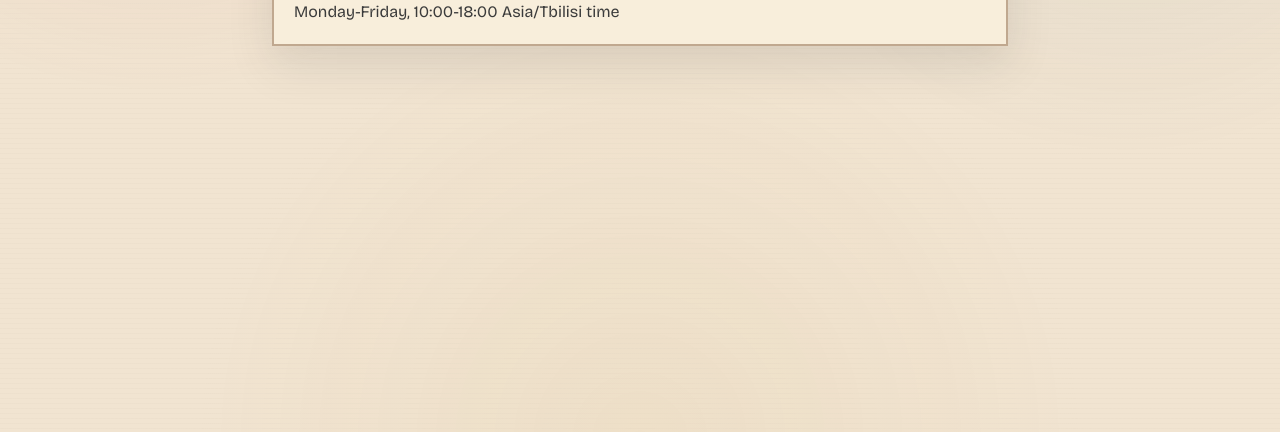
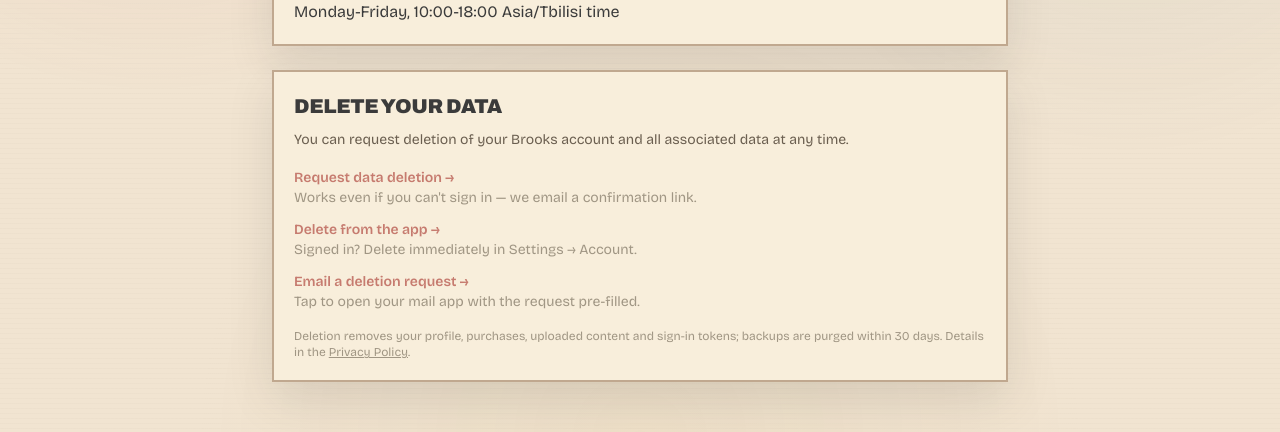
Before and after one commit to BorisSolomonia/brooks_prequel, a Next.js app in the folder web/: page /contact in a window 1280 px wide. Shown: the part 361-793 px from the top of the page. Built offline with nearby package versions, Linux system fonts and the light colour scheme; no server answers.

Commit message:
account deletion

```diff
--- a/web/src/app/contact/page.tsx
+++ b/web/src/app/contact/page.tsx
@@ -1,8 +1,15 @@
+import Link from 'next/link';
 import { compliance } from '@/lib/compliance';
 
 export const metadata = {
   title: 'Contact Brooks',
 };
+
+// Pre-filled mailto so tapping opens the user's mail compose with the deletion
+// request ready to send.
+const DELETION_MAILTO = `mailto:${compliance.email}`
+  + `?subject=${encodeURIComponent('Data deletion request')}`
+  + `&body=${encodeURIComponent('Please delete my Brooks account and all associated data.\n\nAccount email: ')}`;
 
 export default function ContactPage() {
   return (
@@ -35,6 +42,40 @@
           </div>
         </dl>
       </div>
+
+      {/* Data deletion — surfaced on the support page so users who come here to
+          "contact us" can also request removal of their data. */}
+      <div className="mw-card mt-6 p-5">
+        <h2 className="mw-section-title text-xl">Delete your data</h2>
+        <p className="mt-2 text-sm leading-6 text-ig-text-secondary">
+          You can request deletion of your Brooks account and all associated data at any time.
+        </p>
+        <ul className="mt-4 space-y-3 text-sm text-ig-text-secondary">
+          <li>
+            <Link href="/account/delete" className="font-semibold text-brand-500 hover:text-brand-400">
+              Request data deletion →
+            </Link>
+            <span className="block text-ig-text-tertiary">Works even if you can&apos;t sign in — we email a confirmation link.</span>
+          </li>
+          <li>
+            <Link href="/settings/account/delete" className="font-semibold text-brand-500 hover:text-brand-400">
+              Delete from the app →
+            </Link>
+            <span className="block text-ig-text-tertiary">Signed in? Delete immediately in Settings → Account.</span>
+          </li>
+          <li>
+            <a href={DELETION_MAILTO} className="font-semibold text-brand-500 hover:text-brand-400">
+              Email a deletion request →
+            </a>
+            <span className="block text-ig-text-tertiary">Tap to open your mail app with the request pre-filled.</span>
+          </li>
+        </ul>
+        <p className="mt-4 text-xs text-ig-text-tertiary">
+          Deletion removes your profile, purchases, uploaded content and sign-in tokens; backups are purged within
+          30 days. Details in the{' '}
+          <Link href="/privacy" className="underline hover:text-brand-400">Privacy Policy</Link>.
+        </p>
+      </div>
     </div>
   );
 }
```
Also changed, not shown: 1 other file (tests, documents, lock files or other folders).
